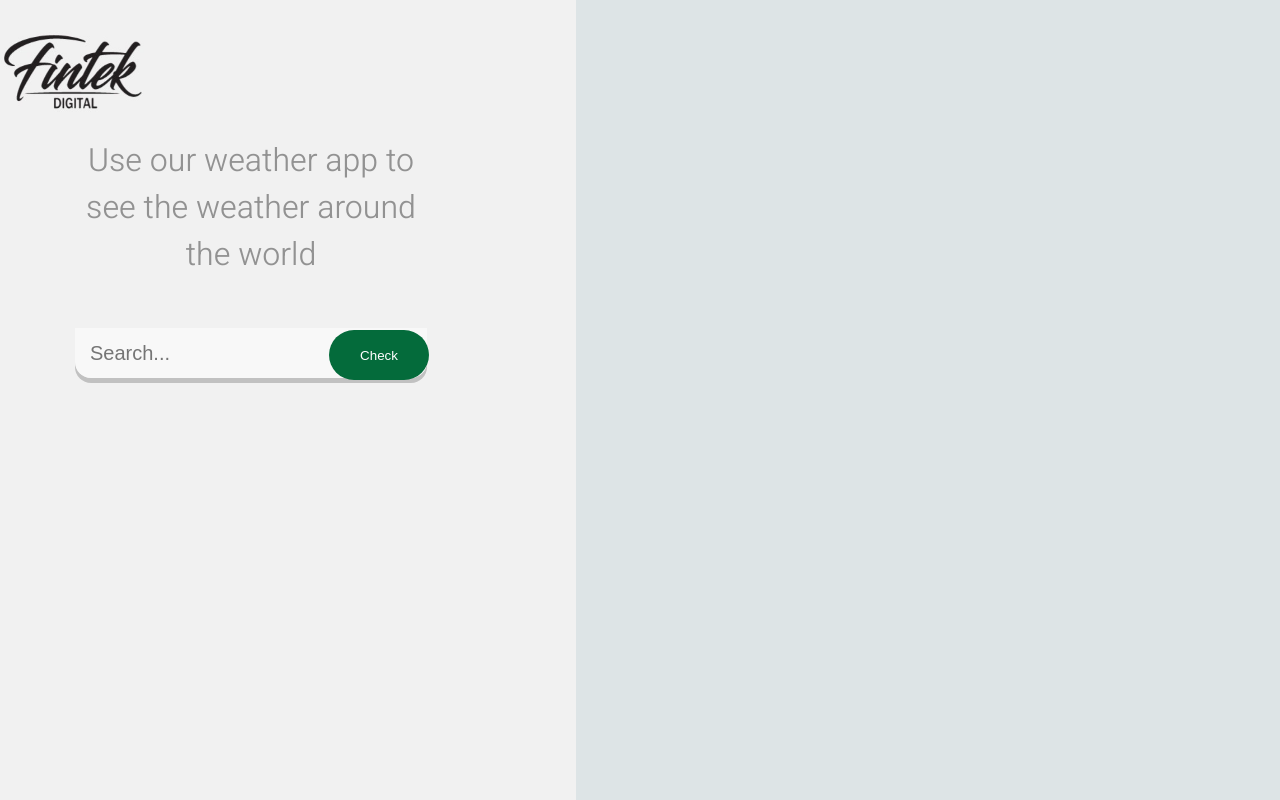
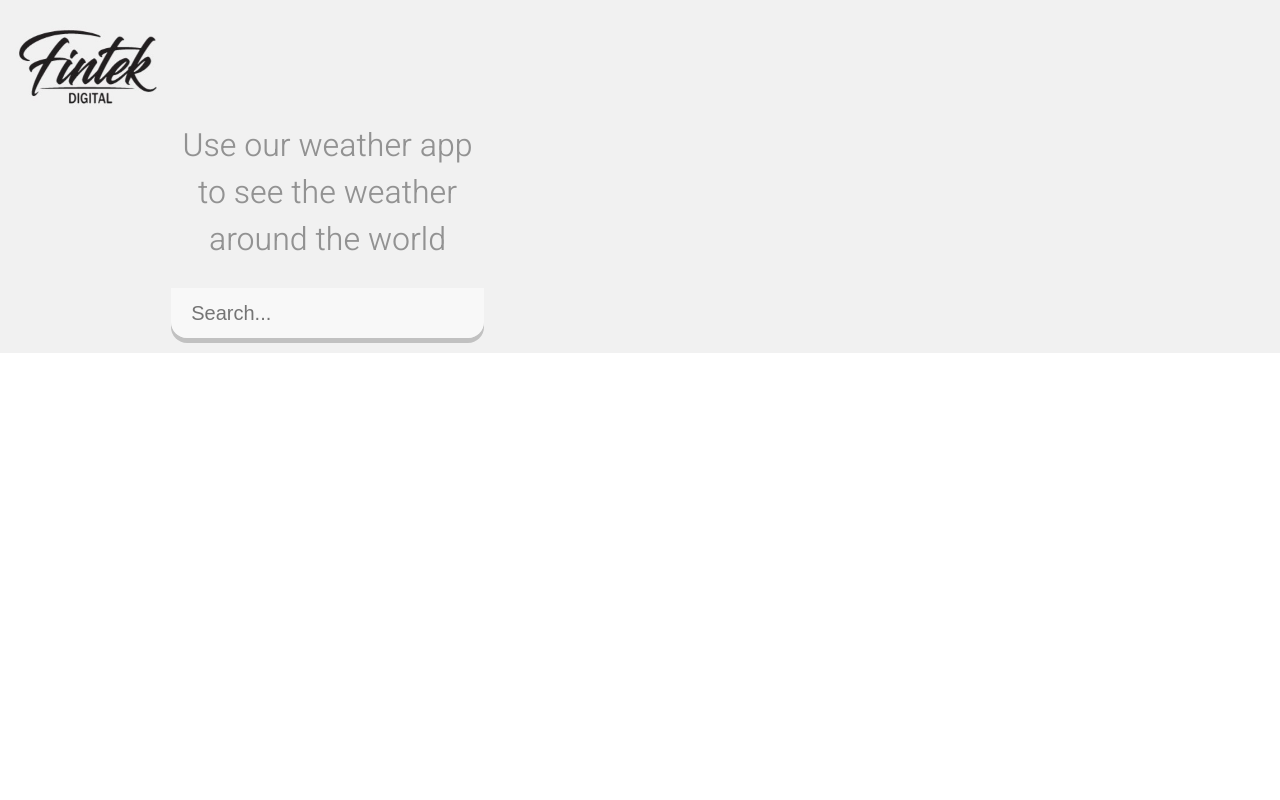
Before and after one commit to matannagar/Weather-App, a React (Create React App) app in the folder front/: page / in a window 1280 px wide. Built offline with nearby package versions, Linux system fonts and the light colour scheme.

Commit message:
updated left side with Flex CSS

```diff
--- a/front/src/App.js
+++ b/front/src/App.js
@@ -45,9 +45,9 @@ function App() {
 
   return (
     <div className="app">
-      <main>
+      <div className="container">
         {/* LEFT SIDE */}
-        <div className="split left">
+        <div className="block">
           <Logo />
           <Introduction />
           <SearchBar
@@ -63,7 +63,7 @@ function App() {
         {/* left-side */}
 
         {/* RIGHT SIDE */}
-        <div className="split right">
+        <div className="block">
           {(typeof weather.location != "undefined") ? (
             <div className="outer-box">
               <Location
@@ -75,7 +75,7 @@ function App() {
           ) : ('')}
         </div>
         {/* right-side */}
-      </main>
+      </div>
     </div >
   );
 }
--- a/front/src/components/Coordinates.js
+++ b/front/src/components/Coordinates.js
@@ -2,7 +2,7 @@ import React from 'react'
 
 function Coordinates({ weather }) {
     return (
-        <div className="bottomPage">
+        <div className="coordinates">
             <b>Latitude:</b> {weather.location.lat}<br />
             <b>Longitude:</b> {weather.location.lon}<br />
             <b>Accurate to:</b> {weather.location.localtime}
--- a/front/src/components/Logo.js
+++ b/front/src/components/Logo.js
@@ -3,7 +3,7 @@ import image from '../assets/logo.jpg'
 
 function Logo() {
     return (
-        <div>
+        <div className="logo">
             <img alt="logo" src={image} height={100} width={150} />
         </div>
     )
--- a/front/src/components/SearchBar.js
+++ b/front/src/components/SearchBar.js
@@ -11,10 +11,10 @@ function SearchBar({ query, setQuery, search }) {
                 onKeyPress={search}
             />
             {/* search button */}
-            <button id="check"
+            {/* <button id="check"
                 onChange={e => setQuery(e.target.value)}
                 value={query}
-                onClick={search}>Check</button>
+                onClick={search}>Check</button> */}
         </div>
     )
 }
--- a/front/src/index.css
+++ b/front/src/index.css
@@ -6,99 +6,51 @@
   box-sizing: border-box;
 }
 
-body {
+.app {
   font-family: 'Heebo', sans-serif;
-
-}
-
-.app {
   background-size: cover;
   background-position: bottom;
   transition: 0.4 ease;
-}
-
-.split {
-  height: 100%;
-  width: 55%;
-  position: fixed;
-  z-index: 1;
-  top: 0;
-  overflow-x: hidden;
-  padding-top: 20px;
-}
-
-/* Control the left side */
-.left {
-  left: 0;
   background-color: #f1f1f1;
 }
 
-/* Control the right side */
-.right {
-  right: 0;
-  background-color: #dde4e6;
-
+.container {
+  display: flex;
+  max-width: 1500px;
+  margin: 0 auto;
+  padding: 15px;
+  align-items: center;
+  justify-content: space-between;
 }
 
-.row {
-  text-align:center;
-  align-content:center;
-  color:#FFF;
-  font-size: 18px;
-
+.block{
+  flex: 1;
 }
 
-.col {
-  float: left;
-  width: 33%;
-  padding: 10px;
-  height: 30px; /* Should be removed. Only for demonstration */
-
+.logo{
+  flex:1;
 }
 
 .intro {
-  width: 50%;
-  margin: 10px 75px 75px;
+  flex:1;
+  margin:auto;
+  width:50%;
+  text-align: center;
   color: #929292;
   font-size: 32px;
   font-weight: 500;
-  text-align: center;
-
-
-}
-
-main {
-  min-height: 100vh;
-  background-color: #f1f1f1;
-  padding: 25px;
-
-}
-
-.outer-box{
-
-  display: inline-table;
-  background-color: #27737d;
-  border-radius: 16px;
-  padding:20px;
-    margin-left: 25%;
-    margin-top:5%;
-    width: 450px;
-    height: 530px;
-
-
 }
 
 .search-box {
-  width: 50%;
-  position: relative;
-  margin: 10px 75px 75px;
-
+  display:flex;
+  justify-content: center;
+  margin-top: 8%;
+  flex:1;
 }
 
-.search-box .search-bar {
-  display: block;
-  width: 100%;
-  padding: 15px;
+.search-bar {
+  width: 50%;
+  padding: 20px;
 
   appearance: none;
   background: none;
@@ -117,9 +69,63 @@ main {
   transition: 0.4s ease;
 }
 
-.search-box .search-bar:focus {
+.search-bar:focus {
   background-color: rgba(255, 255, 255, 0.75);
 }
+
+
+.coordinates{
+  flex:1;
+  margin:200px 0 0 0;
+  color:#adadad;
+  text-align: center;
+}
+
+
+
+
+
+
+
+
+
+
+
+
+
+
+
+
+.row {
+  text-align:center;
+  align-content:center;
+  color:#FFF;
+  font-size: 18px;
+
+}
+
+.col {
+  float: left;
+  width: 33%;
+  padding: 10px;
+  height: 30px; /* Should be removed. Only for demonstration */
+
+}
+
+.outer-box{
+
+  display: inline-table;
+  background-color: #27737d;
+  border-radius: 16px;
+  padding:20px;
+    margin-left: 25%;
+    margin-top:5%;
+    width: 450px;
+    height: 530px;
+
+
+}
+
 
 .location-box .location {
   color: #FFF;
@@ -187,13 +193,7 @@ button {
 
 }
 
-.bottomPage{
-  color:#adadad;
-  position:absolute;
-  bottom:10px;
-  text-align: center;
-  left:20%;
-}
+
 
 /* Create two equal columns that floats next to each other */
 .column {
@@ -209,10 +209,3 @@ button {
   display: table;
   clear: both;
 }
-
-/* Responsive layout - makes the two columns stack on top of each other instead of next to each other */
-@media screen and (max-width: 600px) {
-  .column {
-    width: 100%;
-  }
-}
```
